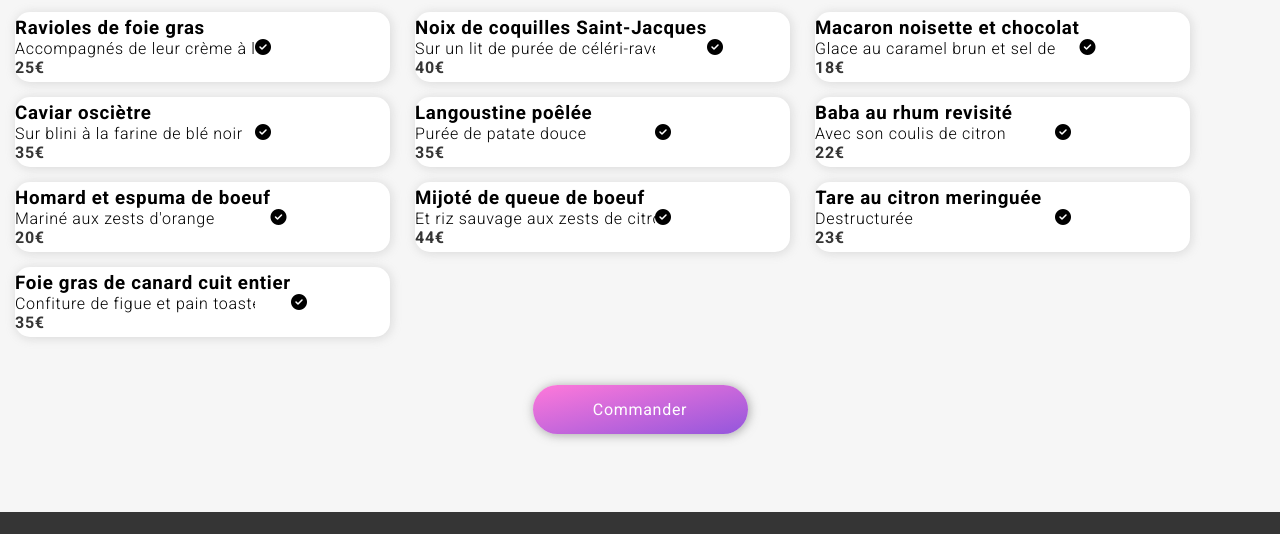
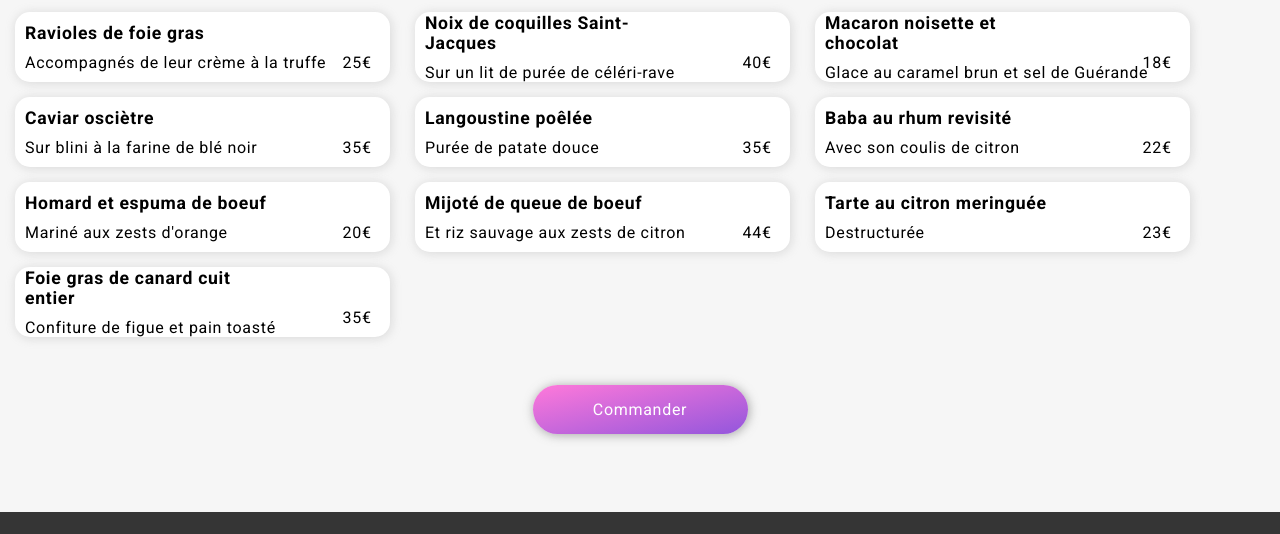
Before and after one commit to WilfriedFahim/Kouassiwilfried_3_15112021, a website: page laNoteEnchantee.html in a window 1280 px wide. Shown: the part 770-1304 px from the top of the page. Drawn offline with Linux system fonts and the light colour scheme; a web font is replaced by a local one.

Commit message:
correction de la class dishesList du fichier laNoteEnchantee.html

```diff
--- a/laNoteEnchantee.html
+++ b/laNoteEnchantee.html
@@ -64,55 +64,68 @@
 				<div class="appetizer">
 					<h3 class="dishes__title">ENTRÉES</h3>
 					<span></span>
-					<div class="dishesList">
-						<div class="erratum">
-							<h3 class="dishesList__title">Ravioles de foie gras</h3>
-							<div class="dishesList__infos">
-								<p class="info">Accompagnés de leur crème à la truffe</p>
-								<p class="price">25€</p>
+
+					<!--bloc des choix du menu-->
+					<div class="dishesList FadeInMenu1">
+						<!--Titre du plat + descriptif -->
+						<div class="theMenu">
+							<h3 class="theMenu__title">Ravioles de foie gras</h3>
+							<p class="theMenu__info">Accompagnés de leur crème à la truffe</p>
 						</div>
-						</div>
-						<div class="dishesList__choice">
+						<!--prix + possiblité de choisir -->
+						<div class="priceChoice">
+							<p class="priceChoice__price">25€</p>
+							<div class="priceChoice__choice">
 								<i class="fas fa-check-circle"></i>
 							</div>
 						</div>
-					<!--deuxieme choix-->
-					<div class="dishesList">
-						<div class="erratum">
-							<h3 class="dishesList__title">Caviar osciètre</h3>
-							<div class="dishesList__infos">
-								<p class="info">Sur blini à la farine de blé noir</p>
-								<p class="price">35€</p>
 					</div>
+
+					<!--bloc des choix du menu-->
+					<div class="dishesList FadeInMenu2">
+						<!--Titre du plat + descriptif -->
+						<div class="theMenu">
+							<h3 class="theMenu__title">Caviar osciètre</h3>
+							<p class="theMenu__info">Sur blini à la farine de blé noir</p>
 						</div>
-						<div class="dishesList__choice">
+						<!--prix + possiblité de choisir -->
+						<div class="priceChoice">
+							<p class="priceChoice__price">35€</p>
+							<div class="priceChoice__choice">
 								<i class="fas fa-check-circle"></i>
 							</div>
 						</div>
-					<!--troisieme choix-->
-					<div class="dishesList">
-						<div class="erratum">
-							<h3 class="dishesList__title">Homard et espuma de boeuf</h3>
-							<div class="dishesList__infos">
-								<p class="info">Mariné aux zests d'orange</p>
-								<p class="price">20€</p>
 					</div>
+
+					<!--bloc des choix du menu-->
+					<div class="dishesList FadeInMenu3">
+						<!--Titre du plat + descriptif -->
+						<div class="theMenu">
+							<h3 class="theMenu__title">Homard et espuma de boeuf</h3>
+							<p class="theMenu__info">Mariné aux zests d'orange</p>
 						</div>
-						<div class="dishesList__choice">
+						<!--prix + possiblité de choisir -->
+						<div class="priceChoice">
+							<p class="priceChoice__price">20€</p>
+							<div class="priceChoice__choice">
 								<i class="fas fa-check-circle"></i>
 							</div>
 						</div>
-                    <!--quatrième choix-->
-					<div class="dishesList">
-						<div class="erratum">
-							<h3 class="dishesList__title">Foie gras de canard cuit entier</h3>
-							<div class="dishesList__infos">
-								<p class="info">Confiture de figue et pain toasté</p>
-								<p class="price">35€</p>
 					</div>
+
+					<!--bloc des choix du menu-->
+					<div class="dishesList FadeInMenu4">
+						<!--Titre du plat + descriptif -->
+						<div class="theMenu">
+							<h3 class="theMenu__title">Foie gras de canard cuit entier</h3>
+							<p class="theMenu__info">Confiture de figue et pain toasté</p>
 						</div>
-						<div class="dishesList__choice">
+						<!--prix + possiblité de choisir -->
+						<div class="priceChoice">
+							<p class="priceChoice__price">35€</p>
+							<div class="priceChoice__choice">
 								<i class="fas fa-check-circle"></i>
+							</div>
 						</div>
 					</div>
 				</div>
@@ -121,42 +134,52 @@
 				<div class="appetizer">
 					<h3 class="dishes__title">PLATS</h3>
 					<span></span>
-					<div class="dishesList">
-						<div class="erratum">
-							<h3 class="dishesList__title">Noix de coquilles Saint-Jacques</h3>
-							<div class="dishesList__infos">
-								<p class="info">Sur un lit de purée de céléri-rave</p>
-								<p class="price">40€</p>
+
+					<!--bloc des choix du menu-->
+					<div class="dishesList FadeInMenu1">
+						<!--Titre du plat + descriptif -->
+						<div class="theMenu">
+							<h3 class="theMenu__title">Noix de coquilles Saint-Jacques</h3>
+							<p class="theMenu__info">Sur un lit de purée de céléri-rave</p>
 						</div>
-						</div>
-						<div class="dishesList__choice">
+						<!--prix + possiblité de choisir -->
+						<div class="priceChoice">
+							<p class="priceChoice__price">40€</p>
+							<div class="priceChoice__choice">
 								<i class="fas fa-check-circle"></i>
 							</div>
 						</div>
-					<!--deuxieme choix-->
-					<div class="dishesList">
-						<div class="erratum">
-							<h3 class="dishesList__title">Langoustine poêlée</h3>
-							<div class="dishesList__infos">
-								<p class="info">Purée de patate douce</p>
-								<p class="price">35€</p>
 					</div>
+
+					<!--bloc des choix du menu-->
+					<div class="dishesList FadeInMenu2">
+						<!--Titre du plat + descriptif -->
+						<div class="theMenu">
+							<h3 class="theMenu__title">Langoustine poêlée</h3>
+							<p class="theMenu__info">Purée de patate douce</p>
 						</div>
-						<div class="dishesList__choice">
+						<!--prix + possiblité de choisir -->
+						<div class="priceChoice">
+							<p class="priceChoice__price">35€</p>
+							<div class="priceChoice__choice">
 								<i class="fas fa-check-circle"></i>
 							</div>
 						</div>
-					<!--troisieme choix-->
-					<div class="dishesList">
-						<div class="erratum">
-							<h3 class="dishesList__title">Mijoté de queue de boeuf</h3>
-							<div class="dishesList__infos">
-								<p class="info">Et riz sauvage aux zests de citron</p>
-								<p class="price">44€</p>
 					</div>
+
+					<!--bloc des choix du menu-->
+					<div class="dishesList FadeInMenu3">
+						<!--Titre du plat + descriptif -->
+						<div class="theMenu">
+							<h3 class="theMenu__title">Mijoté de queue de boeuf</h3>
+							<p class="theMenu__info">Et riz sauvage aux zests de citron</p>
 						</div>
-						<div class="dishesList__choice">
+						<!--prix + possiblité de choisir -->
+						<div class="priceChoice">
+							<p class="priceChoice__price">44€</p>
+							<div class="priceChoice__choice">
 								<i class="fas fa-check-circle"></i>
+							</div>
 						</div>
 					</div>
 				</div>
@@ -165,49 +188,64 @@
 				<div class="appetizer">
 					<h3 class="dishes__title">DESSERTS</h3>
 					<span></span>
-					<!--premier choix-->
-					<div class="dishesList">
-						<div class="erratum">
-							<h3 class="dishesList__title">Macaron noisette et chocolat</h3>
-							<div class="dishesList__infos">
-								<p class="info">Glace au caramel brun et sel de Guérande</p>
-								<p class="price">18€</p>
+
+					<!--bloc des choix du menu-->
+					<div class="dishesList FadeInMenu1">
+						<!--Titre du plat + descriptif -->
+						<div class="theMenu">
+							<h3 class="theMenu__title">Macaron noisette et chocolat</h3>
+							<p class="theMenu__info">
+								Glace au caramel brun et sel de Guérande
+							</p>
 						</div>
-						</div>
-						<div class="dishesList__choice">
+						<!--prix + possiblité de choisir -->
+						<div class="priceChoice">
+							<p class="priceChoice__price">18€</p>
+							<div class="priceChoice__choice">
 								<i class="fas fa-check-circle"></i>
 							</div>
 						</div>
-					<!--deuxieme choix-->
-					<div class="dishesList">
-						<div class="erratum">
-							<h3 class="dishesList__title">Baba au rhum revisité</h3>
-							<div class="dishesList__infos">
-								<p class="info">Avec son coulis de citron</p>
-								<p class="price">22€</p>
 					</div>
+
+					<!--bloc des choix du menu-->
+					<div class="dishesList FadeInMenu2">
+						<!--Titre du plat + descriptif -->
+						<div class="theMenu">
+							<h3 class="theMenu__title">Baba au rhum revisité</h3>
+							<p class="theMenu__info">Avec son coulis de citron</p>
 						</div>
-						<div class="dishesList__choice">
+						<!--prix + possiblité de choisir -->
+						<div class="priceChoice">
+							<p class="priceChoice__price">22€</p>
+							<div class="priceChoice__choice">
 								<i class="fas fa-check-circle"></i>
 							</div>
 						</div>
-					<!--troisieme choix-->
-					<div class="dishesList">
-						<div class="erratum">
-							<h3 class="dishesList__title">Tare au citron meringuée</h3>
-							<div class="dishesList__infos">
-								<p class="info">Destructurée</p>
-								<p class="price">23€</p>
 					</div>
+
+					<!--bloc des choix du menu-->
+					<div class="dishesList FadeInMenu3">
+						<!--Titre du plat + descriptif -->
+						<div class="theMenu">
+							<h3 class="theMenu__title">Tarte au citron meringuée</h3>
+							<p class="theMenu__info">Destructurée</p>
 						</div>
-						<div class="dishesList__choice">
+						<!--prix + possiblité de choisir -->
+						<div class="priceChoice">
+							<p class="priceChoice__price">23€</p>
+							<div class="priceChoice__choice">
 								<i class="fas fa-check-circle"></i>
 							</div>
 						</div>
 					</div>
 				</div>
+			</div>
+
+			<!--bouton commander -->
 			<div class="containerButton menuButton">
-				<a href="#" class="containerButton__button menuButton__text" href="#">Commander</a>
+				<a href="#" class="containerButton__button menuButton__text" href="#"
+					>Commander</a
+				>
 			</div>
 		</main>
 
```
Lines whose indentation alone changed are shown as unchanged.
